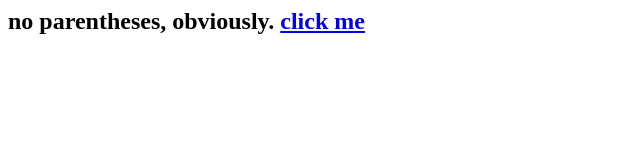
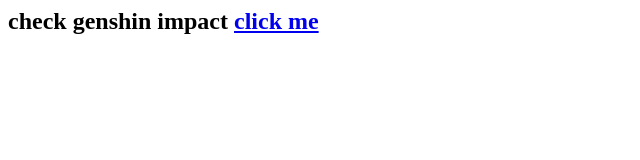
Before and after one commit to maerchennnnn/maerchennnnn.github.io, a plain HTML site: page 25.html in a window 1280 px wide. Shown: the whole page, without its empty margins (0-640 px from the left). Drawn offline with Linux system fonts and the light colour scheme.

Commit message:
Update 25.html

```diff
--- a/25.html
+++ b/25.html
@@ -1,4 +1,4 @@
 <html>
-  <h2> no parentheses, obviously.
+  <h2> check genshin impact
     <a href="26.html">click me</a></h2>
 </html>
```
